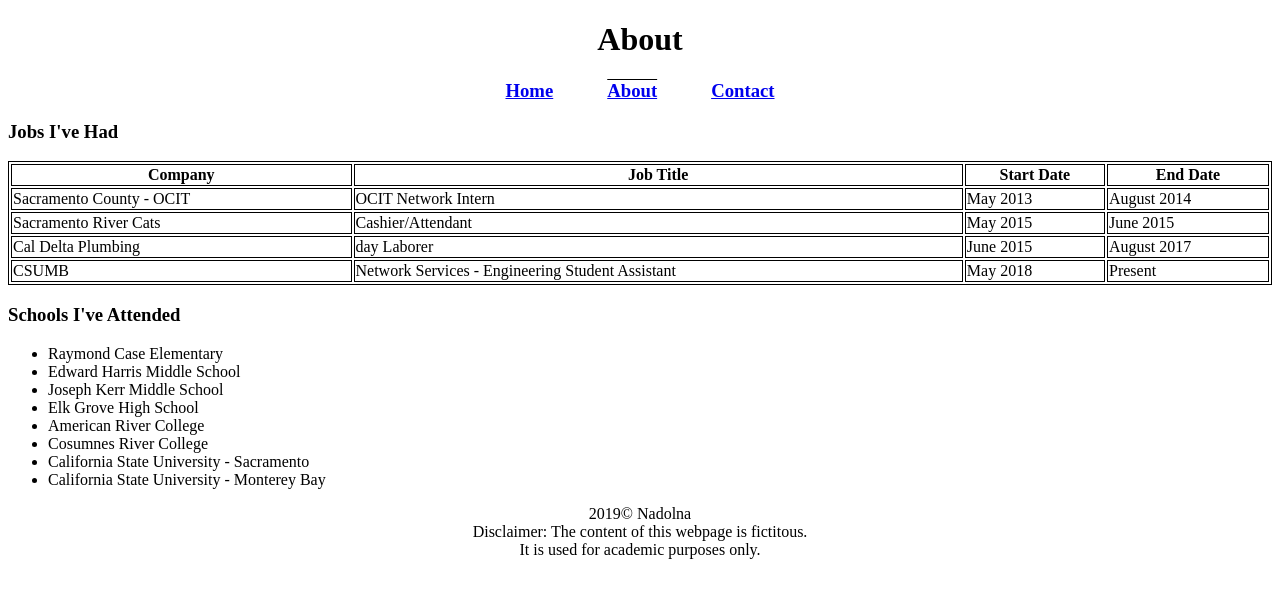
After one commit to JNado/CST336-nadolna, a PHP site: page /Labs/Lab_1/about.html in a window 1280 px wide. The commit adds this page. Shown: the top 598 px of the page. Run offline with PHP 8.4, Linux system fonts and the light colour scheme.

Commit message:
HW1 and Lab 1

```diff
--- /dev/null
+++ b/Labs/Lab_1/about.css
@@ -0,0 +1,30 @@
+#title {
+    text-align: center;
+}
+
+#menu {
+    text-align: center;
+    transition: transform .2s;
+}
+
+.menuitem {
+    display: inline;
+    padding: 25px;
+    /*transition: transform .2s;*/
+}
+
+.menuitem:hover {
+    transform: scale(1.5);
+}
+
+table, th, td {
+  border: 1px solid black;
+}
+
+#footer {
+    text-align: center;
+}
+
+#curr {
+    text-decoration: overline;
+}
--- /dev/null
+++ b/Labs/Lab_1/about.html
@@ -0,0 +1,74 @@
+<!DOCTYPE html>
+<html>
+
+<head>
+    <title>About</title>
+    <link rel="stylesheet" href="about.css">
+</head>
+
+<body>
+    <h1 id="title">About</h1>
+
+    <div id="menu">
+        <h3 class="menuitem"><a href="lab1.html">Home</a></h3>
+        <h3 class="menuitem" id="curr"><a href="about.html">About</a></h3>
+        <h3 class="menuitem"><a href="contact.html">Contact</a></h3>
+    </div>
+
+    <h3>Jobs I've Had</h3>
+
+    <table style="width:100%">
+        <tr>
+            <th>Company</th>
+            <th>Job Title</th>
+            <th>Start Date</th>
+            <th>End Date</th>
+        </tr>
+        <tr>
+            <td>Sacramento County - OCIT</td>
+            <td>OCIT Network Intern</td>
+            <td>May 2013</td>
+            <td>August 2014</td>
+        </tr>
+        <tr>
+            <td>Sacramento River Cats</td>
+            <td>Cashier/Attendant</td>
+            <td>May 2015</td>
+            <td>June 2015</td>
+        </tr>
+        <tr>
+            <td>Cal Delta Plumbing</td>
+            <td>day Laborer</td>
+            <td>June 2015</td>
+            <td>August 2017</td>
+        </tr>
+        <tr>
+            <td>CSUMB</td>
+            <td>Network Services - Engineering Student Assistant</td>
+            <td>May 2018</td>
+            <td>Present</td>
+        </tr>
+    </table>
+
+    <h3>Schools I've Attended</h3>
+
+    <ul>
+        <li>Raymond Case Elementary</li>
+        <li>Edward Harris Middle School</li>
+        <li>Joseph Kerr Middle School</li>
+        <li>Elk Grove High School</li>
+        <li>American River College</li>
+        <li>Cosumnes River College</li>
+        <li>California State University - Sacramento</li>
+        <li>California State University - Monterey Bay</li>
+    </ul>
+
+    <div id="footer">
+        <p>
+            2019&copy; Nadolna<br>Disclaimer: The content of this webpage is fictitous.<br>It is used for academic purposes only.
+        </p>
+    </div>
+
+</body>
+
+</html>
```
Also changed, not shown: Examples/Divexample.html (+27 -2 lines), Examples/styles.css (+15 -2 lines), Homework/HW1/decent.html (added, +31 -0 lines), Homework/HW1/hierarchy.html (added, +31 -0 lines), Homework/HW1/hw1.css (added, +21 -0 lines), Homework/HW1/hw1.html (added, +26 -0 lines), Homework/HW1/private.html (added, +36 -0 lines), Labs/Lab_1/contact.html (added, +9 -0 lines), Labs/Lab_1/lab1.html (+28 -0 lines), Labs/Lab_1/lab1style.css (+39 -0 lines), Examples/index.png (added), Homework/HW1/400px-Example_of_an_iterative_DNS_resolver.svg.png (added), Homework/HW1/centralised-decentralised-distributed.png (added), Homework/HW1/dns-lookup-internet.png (added), 2 more files.
